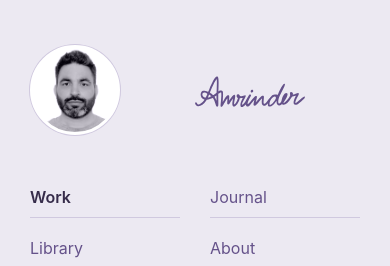
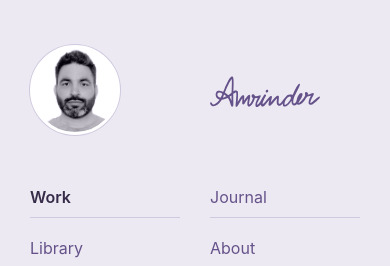
Before and after one commit to harjotgrewal/amrindersandhu, a Jekyll site: the page built from index.html, in a window 390 px wide. Shown: the top 266 px of the page. Built offline with Jekyll 4.4.1, drawn with Linux system fonts in a browser that asks for light colours.

Commit message:
[U][CSS] Logotype on mobile

```diff
--- a/_scss/_components-header.scss
+++ b/_scss/_components-header.scss
@@ -32,12 +32,12 @@
     display: inline-block;
     font-weight: 600;
     line-height: 1 !important;
-    margin: 60px 30px 30px 204px;
+    margin: 60px 30px 30px 190px;
     text-transform: uppercase;
     width: 90px;
 
     @include media-query(portable) {
-        margin-left: calc(50% + 15px);
+        margin-left: calc(50% + 30px);
     }
 
     @include media-query(hd) {
--- a/css/styles.css
+++ b/css/styles.css
@@ -1101,12 +1101,12 @@ ul li, ol li {
   display: inline-block;
   font-weight: 600;
   line-height: 1 !important;
-  margin: 60px 30px 30px 204px;
+  margin: 60px 30px 30px 190px;
   text-transform: uppercase;
   width: 90px; }
   @media screen and (max-width: 1278px) {
     .c-name {
-      margin-left: calc(50% + 15px); } }
+      margin-left: calc(50% + 30px); } }
   @media screen and (min-width: 1279px) {
     .c-name {
       margin: 0 auto;
```
Also changed, not shown: 1 other file.
